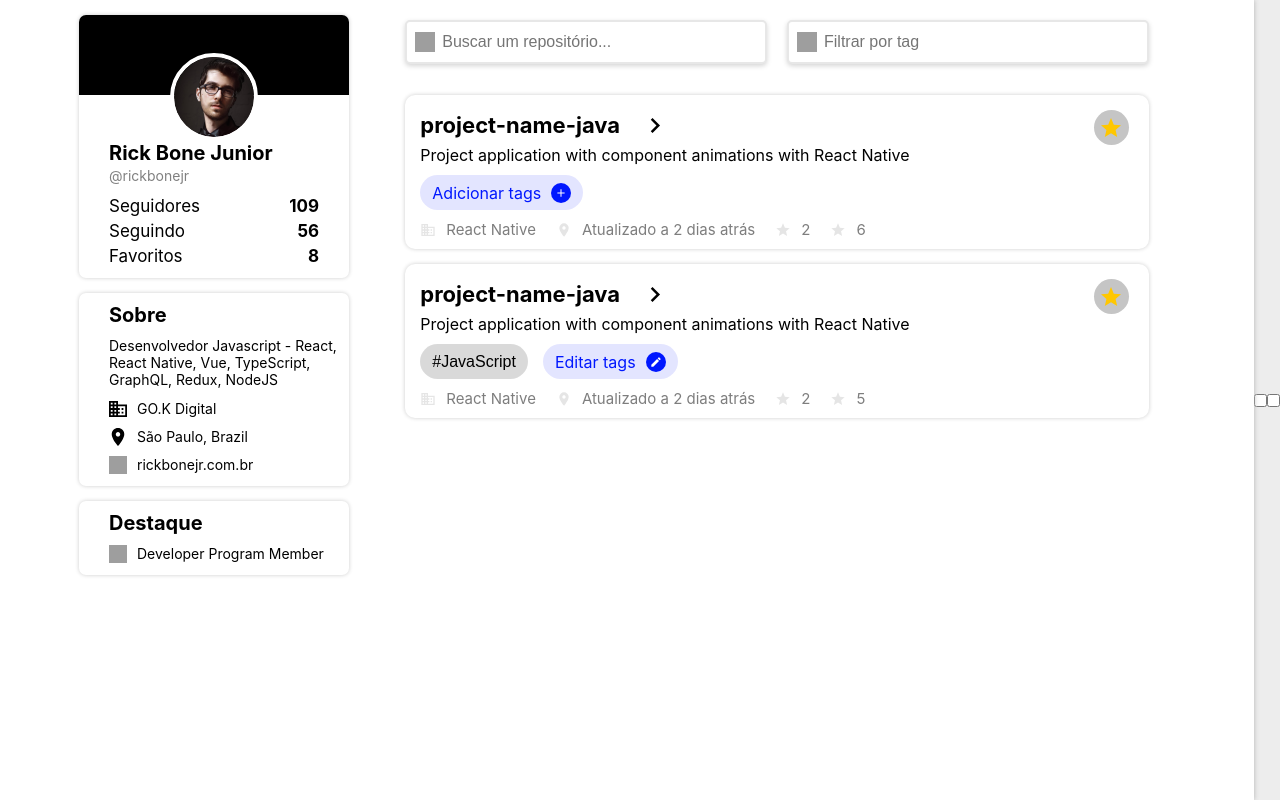
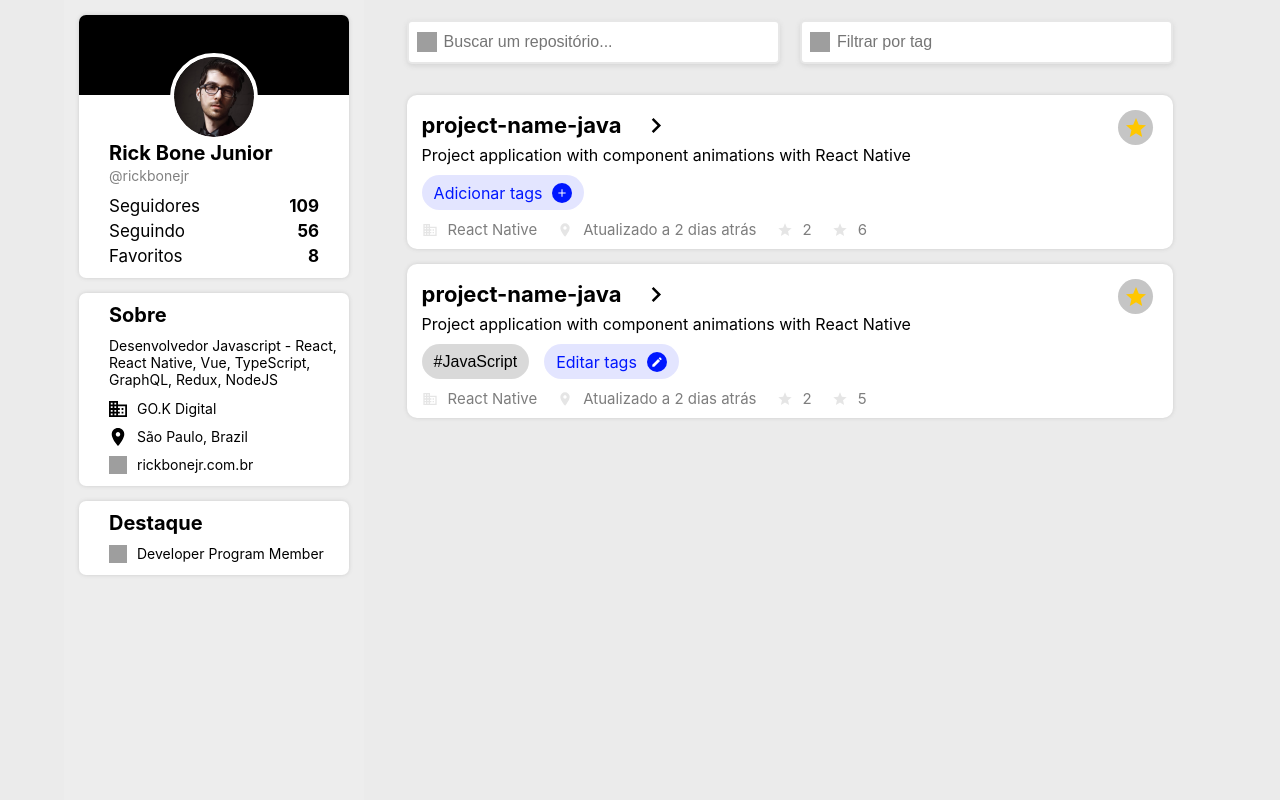
Before and after one commit to AlmirGok/TestFrontGOK, a React (Create React App) app: page /Perfil in a window 1280 px wide. Built offline with nearby package versions, Linux system fonts and the light colour scheme; grey boxes are pictures that could not be loaded.

Commit message:
Mudando estrutura do projeto

```diff
--- a/src/App.css
+++ /dev/null
@@ -1,38 +0,0 @@
-.App {
-  text-align: center;
-}
-
-.App-logo {
-  height: 40vmin;
-  pointer-events: none;
-}
-
-@media (prefers-reduced-motion: no-preference) {
-  .App-logo {
-    animation: App-logo-spin infinite 20s linear;
-  }
-}
-
-.App-header {
-  background-color: #282c34;
-  min-height: 100vh;
-  display: flex;
-  flex-direction: column;
-  align-items: center;
-  justify-content: center;
-  font-size: calc(10px + 2vmin);
-  color: white;
-}
-
-.App-link {
-  color: #61dafb;
-}
-
-@keyframes App-logo-spin {
-  from {
-    transform: rotate(0deg);
-  }
-  to {
-    transform: rotate(360deg);
-  }
-}
--- a/src/App.js
+++ b/src/App.js
@@ -4,7 +4,6 @@ import Users from "./Pages/Users";
 import Perfil from "./Pages/Perfil";
 import React from "react";
 import { Button } from "./components";
-import "./App.css";
 
 function App() {
   return (
--- a/src/Pages/Perfil.js
+++ b/src/Pages/Perfil.js
@@ -1,5 +1,4 @@
 import React from "react";
-import styled from "styled-components";
 import Modal from "react-modal";
 
 // Components
@@ -10,11 +9,12 @@ import {
   ModalAddTags,
   ModalEditTags,
 } from "../components";
+import { ContainerPerfil } from "./Styles.js";
 
 function Users() {
   return (
-    <Container>
-      <Content>
+    <ContainerPerfil>
+      <section className="ContentPerfil">
         <InforPerfil
           photo="assets/Perfil.png"
           name="Rick Bone Junior"
@@ -62,104 +62,25 @@ function Users() {
 
           <div className="BottomMargin"></div>
         </section>
-      </Content>
-      <BoxModalAddTags>
+      </section>
+
+      <div className="BoxModalAddTags">
         <input className="InputModal" type="checkbox" id="BoxModalAddTags" />
         <div className="BoxModal">
           <ModalAddTags></ModalAddTags>
         </div>
-      </BoxModalAddTags>
-      <BoxModalEditTags>
+      </div>
+      <div className="BoxModalEditTags">
         <input className="InputModal" type="checkbox" id="BoxModalEditTags" />
         <div className="BoxModal">
           <ModalEditTags></ModalEditTags>
         </div>
-      </BoxModalEditTags>
-    </Container>
+      </div>
+    </ContainerPerfil>
   );
 }
-const Container = styled.div`
-  color: #fff;
-  background: #ededed;
-  width: 100%;
-  height: 100%;
-  position: fixed;
-  display: flex;
-  justify-content: center;
-  align-items: center;
-`;
-const Content = styled.div`
-  background-color: #fff;
-  box-shadow: 0px 0px 5px #b3b3b3;
-  color: #fff;
-  display: flex;
-  position: relative;
-  flex-direction: row;
-  overflow: hidden;
-  width: calc(100% - 10%);
-  padding: 0px 5%;
-  height: 100%;
-  .BoxScrollList {
-    height: 100%;
-    padding-top: 20px;
-    overflow-y: scroll;
-    display: flex;
-    flex: 1;
-    flex-direction: column;
-    .BottomMargin {
-      width: 100%;
-      margin-bottom: 30px;
-      display: block;
-    }
-  }
-  header {
-    width: 90%;
-    margin: 0px 5% 15px 5%;
-    height: 60px;
-    display: flex;
-    justify-content: space-between;
-  }
-`;
-const BoxModalAddTags = styled.div`
-  input.InputModal {
-    display: block;
-  }
-  input:checked + div.BoxModal {
-    display: flex;
-    align-items: center;
-    justify-content: center;
-  }
-  div.BoxModal {
-    top: 0px;
-    left: 0px;
-    bottom: 0px;
-    right: 0px;
-    display: none;
-    align-items: center;
-    justify-content: center;
-    background: #00000096;
-    position: fixed;
-  }
-`;
-const BoxModalEditTags = styled.div`
-  input.InputModal {
-    display: block;
-  }
-  input:checked + div.BoxModal {
-    display: flex;
-    align-items: center;
-    justify-content: center;
-  }
-  div.BoxModal {
-    top: 0px;
-    left: 0px;
-    bottom: 0px;
-    right: 0px;
-    display: none;
-    align-items: center;
-    justify-content: center;
-    background: #00000096;
-    position: fixed;
-  }
-`;
+
+
+
+
 export default Users;
--- /dev/null
+++ b/src/Pages/Styles.js
@@ -0,0 +1,214 @@
+import styled from "styled-components";
+
+export const ContainerLogin = styled.div`
+  display: flex;
+  height: 100%;
+  background: #ededed;
+  width: 100%;
+  align-items: center;
+  justify-content: center;
+  position: fixed;
+  section.ContentLogin {
+    display: flex;
+    height: 474px;
+    background: #fff;
+    width: 800px;
+    border-radius: 10px;
+    box-shadow: 0px 0px 5px #cfcfcf;
+  }
+  div.BoxLoginImput {
+    flex: 1;
+    height: 100%;
+    display: grid;
+    flex-direction: column;
+    justify-content: center;
+    align-items: center;
+    border-radius: 10px 0px 0px 10px;
+    background: #fff;
+    p.TextTermos {
+      font-size: 15px;
+      padding: 10px;
+      text-align: center;
+      span {
+        color: blue;
+      }
+    }
+    div {
+      display: flex;
+      justify-items: center;
+      justify-content: center;
+      align-items: center;
+      flex: 1;
+      flex-direction: column;
+      width: 300px;
+      .LinkPages {
+        width: 100%;
+        display: flex;
+        align-items: center;
+        justify-content: center;
+        text-decoration: none;
+      }
+      p {
+        display: flex;
+        width: 90%;
+        justify-items: start;
+      }
+      p.title {
+        font-size: 23px;
+        font-weight: bold;
+        margin: 0px 0px 5px 0px;
+      }
+      p.infor {
+        font-size: 15px;
+        color: gray;
+      }
+      img {
+        width: 200px;
+      }
+    }
+  }
+  div.BoxLoginArt {
+    display: flex;
+    height: 100%;
+    flex: 1;
+    border-radius: 0px 10px 10px 0px;
+    background: black;
+    flex-direction: column;
+    justify-items: center;
+    align-items: center;
+    div {
+      width: 100%;
+      display: flex;
+      flex: 1;
+      padding: 10px;
+      img {
+        width: 100%;
+      }
+    }
+    text {
+      padding: 10px 40px 30px 40px;
+      color: #fff;
+      text-align: center;
+      font-size: 18px;
+      span {
+        font-weight: bold;
+      }
+    }
+  }
+`;
+export const ContainerPerfil = styled.div`
+  color: #fff;
+  background: #ededed;
+  width: 100%;
+  height: 100%;
+  position: fixed;
+  display: flex;
+  justify-content: center;
+  align-items: center;
+  section.ContentPerfil {
+    background-color: #ebebeb;
+    box-shadow: 0px 0px 5px #b3b3b3;
+    color: #fff;
+    display: flex;
+    position: relative;
+    flex-direction: row;
+    overflow: hidden;
+    width: calc(100% - 10%);
+    padding: 0px 5%;
+    height: 100%;
+    .BoxScrollList {
+      height: 100%;
+      padding-top: 20px;
+      overflow-y: scroll;
+      display: flex;
+      flex: 1;
+      flex-direction: column;
+      .BottomMargin {
+        width: 100%;
+        margin-bottom: 30px;
+        display: block;
+      }
+    }
+    header {
+      width: 90%;
+      margin: 0px 5% 15px 5%;
+      height: 60px;
+      display: flex;
+      justify-content: space-between;
+    }
+  }
+  div.BoxModalAddTags {
+    input.InputModal {
+      display: none;
+    }
+    input:checked + div.BoxModal {
+      display: flex;
+      align-items: center;
+      justify-content: center;
+    }
+    div.BoxModal {
+      top: 0px;
+      left: 0px;
+      bottom: 0px;
+      right: 0px;
+      display: none;
+      align-items: center;
+      justify-content: center;
+      background: #00000096;
+      position: fixed;
+    }
+  }
+  div.BoxModalEditTags {
+    input.InputModal {
+      display: none;
+    }
+    input:checked + div.BoxModal {
+      display: flex;
+      align-items: center;
+      justify-content: center;
+    }
+    div.BoxModal {
+      top: 0px;
+      left: 0px;
+      bottom: 0px;
+      right: 0px;
+      display: none;
+      align-items: center;
+      justify-content: center;
+      background: #00000096;
+      position: fixed;
+    }
+  }
+`;
+export const ContainerUsers = styled.div`
+  color: #fff;
+  background: #ededed;
+  width: 100%;
+  height: 100%;
+  position: fixed;
+  display: flex;
+  justify-content: center;
+  align-items: center;
+  section.ContentUsers {
+    background-color: #ebebeb;
+    box-shadow: 0px 0px 5px #b3b3b3;
+    color: #fff;
+    display: flex;
+    position: relative;
+    flex-direction: column;
+    overflow: hidden;
+    width: 100%;
+    height: 100%;
+    .BoxScrollList {
+      height: 100%;
+      width: calc(100% - 10%);
+      padding: 0px 5%;
+      padding-top: 20px;
+      padding-bottom: 20px;
+      overflow-y: scroll;
+    }
+    .LinkPages {
+      text-decoration: none;
+    }
+  }
+`;
--- a/src/Pages/Users.js
+++ b/src/Pages/Users.js
@@ -1,14 +1,14 @@
 import React from "react";
 import { Routes, Route, Link } from "react-router-dom";
-import styled from "styled-components";
+import { ContainerUsers } from "./Styles.js";
 
 // Components
 import { ListUser, Header } from "../components";
 
 function Users() {
   return (
-    <Container>
-      <Content>
+    <ContainerUsers>
+      <section className="ContentUsers">
         <Header></Header>
         <section className="BoxScrollList">
           <Link class="LinkPages" to="/Perfil">
@@ -54,40 +54,10 @@ function Users() {
             Stars="2"
           />
         </section>
-      </Content>
-    </Container>
+      </section>
+    </ContainerUsers>
   );
 }
-const Container = styled.div`
-  color: #fff;
-  background: #ededed;
-  width: 100%;
-  height: 100%;
-  position: fixed;
-  display: flex;
-  justify-content: center;
-  align-items: center;
-`;
-const Content = styled.div`
-  background-color: #fff;
-  box-shadow: 0px 0px 5px #b3b3b3;
-  color: #fff;
-  display: flex;
-  position: relative;
-  flex-direction: column;
-  overflow: hidden;
-  width: 100%;
-  height: 100%;
-  .BoxScrollList {
-    height: 100%;
-    width: calc(100% - 10%);
-    padding: 0px 5%;
-    padding-top: 20px;
-    padding-bottom: 20px;
-    overflow-y: scroll;
-  }
-  .LinkPages {
-    text-decoration: none;
-  }
-`;
+
+
 export default Users;
--- a/src/Pages/login.js
+++ b/src/Pages/login.js
@@ -1,15 +1,15 @@
 import React from "react";
 import { Routes, Route, Link } from "react-router-dom";
-import styled from "styled-components";
+import { ContainerLogin } from "./Styles.js";
 
 // Components
 import { Button, Input } from "../components";
 
 function Login() {
   return (
-    <Container>
-      <Content>
-        <BoxLoginImput>
+    <ContainerLogin>
+      <section className="ContentLogin">
+        <div className="BoxLoginImput">
           <div>
             <img src="/assets/logo.svg" />
           </div>
@@ -25,8 +25,8 @@ function Login() {
           <p class="TextTermos">
             Termos de <span>política </span> e <span>privacidade </span>
           </p>
-        </BoxLoginImput>
-        <BoxLoginArt>
+        </div>
+        <div className="BoxLoginArt">
           <div>
             <img src="/assets/art.svg" />
           </div>
@@ -34,105 +34,10 @@ function Login() {
             Gerencie e adicione <span>tags</span> ao seus{" "}
             <span>repositórios</span> favoritos.
           </text>
-        </BoxLoginArt>
-      </Content>
-    </Container>
+        </div>
+      </section>
+    </ContainerLogin>
   );
 }
-const Container = styled.div`
-  display: flex;
-  height: 100%;
-  background: #ededed;
-  width: 100%;
-  align-items: center;
-  justify-content: center;
-  position: fixed;
-`;
-const Content = styled.div`
-  display: flex;
-  height: 474px;
-  background: #fff;
-  width: 800px;
-  border-radius: 10px;
-  box-shadow: 0px 0px 5px #cfcfcf;
-`;
-const BoxLoginImput = styled.div`
-  flex: 1;
-  height: 100%;
-  display: grid;
-  flex-direction: column;
-  justify-content: center;
-  align-items: center;
-  border-radius: 10px 0px 0px 10px;
-  background: #fff;
-  p.TextTermos {
-    font-size: 15px;
-    padding: 10px;
-    text-align: center;
-    span {
-      color: blue;
-    }
-  }
-  div {
-    display: flex;
-    justify-items: center;
-    justify-content: center;
-    align-items: center;
-    flex: 1;
-    flex-direction: column;
-    width: 300px;
-    .LinkPages {
-      width: 100%;
-      display: flex;
-      align-items: center;
-      justify-content: center;
-      text-decoration: none;
-    }
-    p {
-      display: flex;
-      width: 90%;
-      justify-items: start;
-    }
-    p.title {
-      font-size: 23px;
-      font-weight: bold;
-      margin: 0px 0px 5px 0px;
-    }
-    p.infor {
-      font-size: 15px;
-      color: gray;
-    }
-    img {
-      width: 200px;
-    }
-  }
-`;
-const BoxLoginArt = styled.div`
-  display: flex;
-  height: 100%;
-  flex: 1;
-  border-radius: 0px 10px 10px 0px;
-  background: black;
-  flex-direction: column;
-  justify-items: center;
-  align-items: center;
-  div {
-    width: 100%;
-    display: flex;
-    flex: 1;
-    padding: 10px;
-    img {
-      width: 100%;
-    }
-  }
-  text {
-    padding: 10px 40px 30px 40px;
-    color: #fff;
-    text-align: center;
-    font-size: 18px;
-    span {
-      font-weight: bold;
-    }
-  }
-`;
+
 export default Login;
--- a/src/components/Styles.js
+++ b/src/components/Styles.js
@@ -70,11 +70,12 @@ export const HeaderWhite = styled.div`
   }
 `;
 export const ContainerPerfil = styled.div`
-  background-color: #fff;
+  background: #ededed;
   width: 300px;
 `;
 export const BoxOnePerfil = styled.div`
   overflow: hidden;
+  background: #fff;
   box-shadow: 0px 0px 4px #cdcdcd;
   padding-bottom: 12px;
   margin: 15px 15px 5px 15px;
@@ -127,6 +128,7 @@ export const BoxOnePerfil = styled.div`
 `;
 export const BoxTwoPerfil = styled.div`
   overflow: hidden;
+  background: #fff;
   box-shadow: 0px 0px 4px #cdcdcd;
   padding-bottom: 12px;
   margin: 15px 15px 5px 15px;
@@ -164,6 +166,7 @@ export const BoxTwoPerfil = styled.div`
 `;
 export const BoxTheePerfil = styled.div`
   overflow: hidden;
+  background: #fff;
   box-shadow: 0px 0px 4px #cdcdcd;
   padding-bottom: 12px;
   margin: 15px 15px 5px 15px;
@@ -221,7 +224,7 @@ export const ContainerInput = styled.div`
   }
 `;
 export const ContainerInputSeach = styled.div`
-  background-color: #fff;
+  background-color: transparent;
   height: 40px;
   width: calc(50% - 10px);
   position: relative;
```
Also changed, not shown: src/logo.svg (deleted), 1 other file (tests, documents, lock files or other folders).
